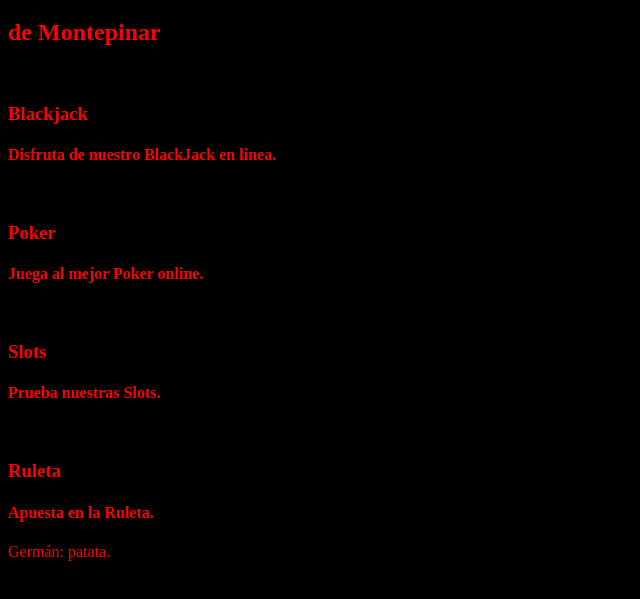
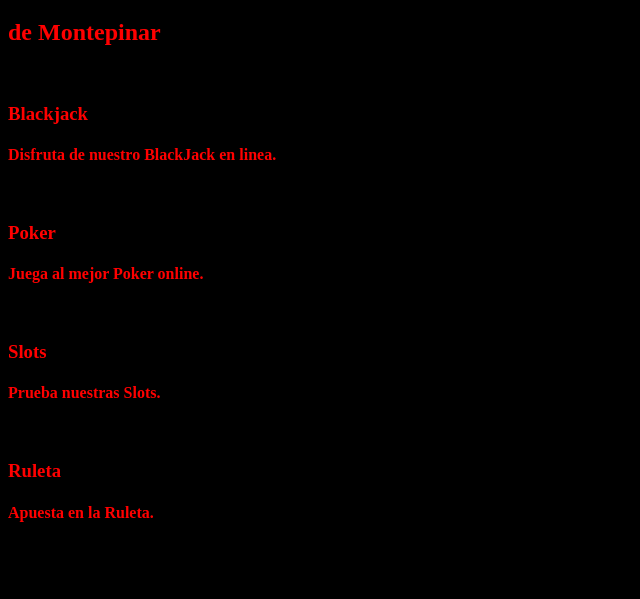
Before and after one commit to DanielEscandell-ao/Proyecto-Casino, a plain HTML site: page Proyecto/proyecto.html in a window 1280 px wide. Shown: the part 159-758 px from the top of the page, without its empty margins (0-640 px from the left). Drawn offline with Linux system fonts and the light colour scheme.

Commit message:
Update proyecto.html

```diff
--- a/Proyecto/proyecto.html
+++ b/Proyecto/proyecto.html
@@ -48,6 +48,6 @@
         <h3>Ruleta</h3>
         <h4>Apuesta en la Ruleta.</h4>
     </div>
-    Germán: patata.
+
 </body>
 </html>
```
